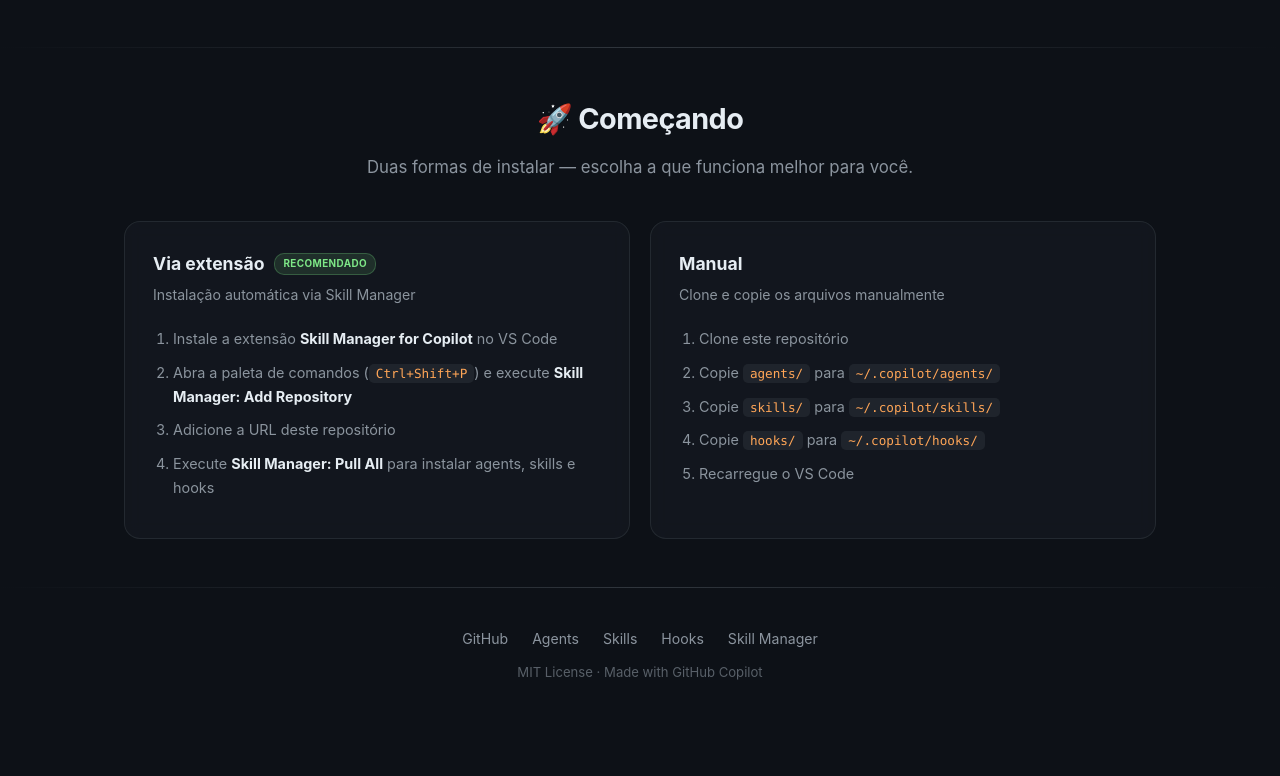
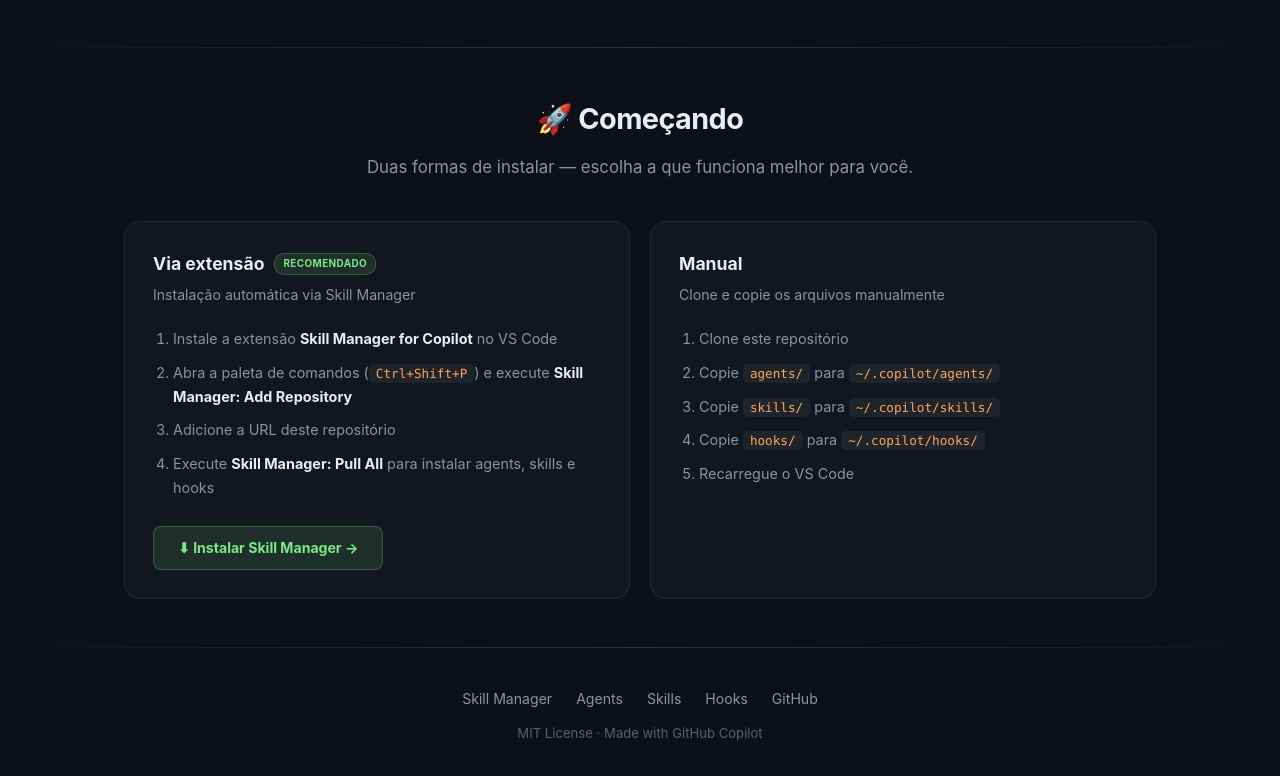
Before and after one commit to AllanSantos-DV/skill-kit, a plain HTML site: page index.html in a window 1280 px wide. Shown: the part 1793-2569 px from the top of the page. Before the commit the page ends 2516 px from the top, so only its background shows below. Drawn offline with Linux system fonts and the light colour scheme.

Commit message:
docs: add prominent Skill Manager CTA button and fix footer links

```diff
--- a/index.html
+++ b/index.html
@@ -814,6 +814,7 @@
             <li>Adicione a URL deste repositório</li>
             <li>Execute <strong>Skill Manager: Pull All</strong> para instalar agents, skills e hooks</li>
           </ol>
+          <a href="https://allansantos-dv.github.io/skill-manager/" style="display:inline-block;margin-top:16px;padding:10px 24px;background:rgba(126,231,135,0.12);color:var(--accent-green);border:1px solid rgba(126,231,135,0.25);border-radius:var(--radius-sm);font-weight:700;font-size:0.88rem;text-decoration:none;transition:background 0.2s;">⬇ Instalar Skill Manager →</a>
         </div>
         <div class="qs-card">
           <h3>Manual</h3>
@@ -835,11 +836,11 @@
   <footer class="footer">
     <div class="container">
       <div class="footer-links">
-        <a href="https://github.com">GitHub</a>
+        <a href="https://allansantos-dv.github.io/skill-manager/">Skill Manager</a>
         <a href="agents/guide.html">Agents</a>
         <a href="skills/guide.html">Skills</a>
         <a href="hooks/guide.html">Hooks</a>
-        <a href="https://allansantos-dv.github.io/skill-manager/">Skill Manager</a>
+        <a href="https://github.com/AllanSantos-DV/skill-kit">GitHub</a>
       </div>
       <p class="footer-copy">MIT License · Made with GitHub Copilot</p>
     </div>
```
